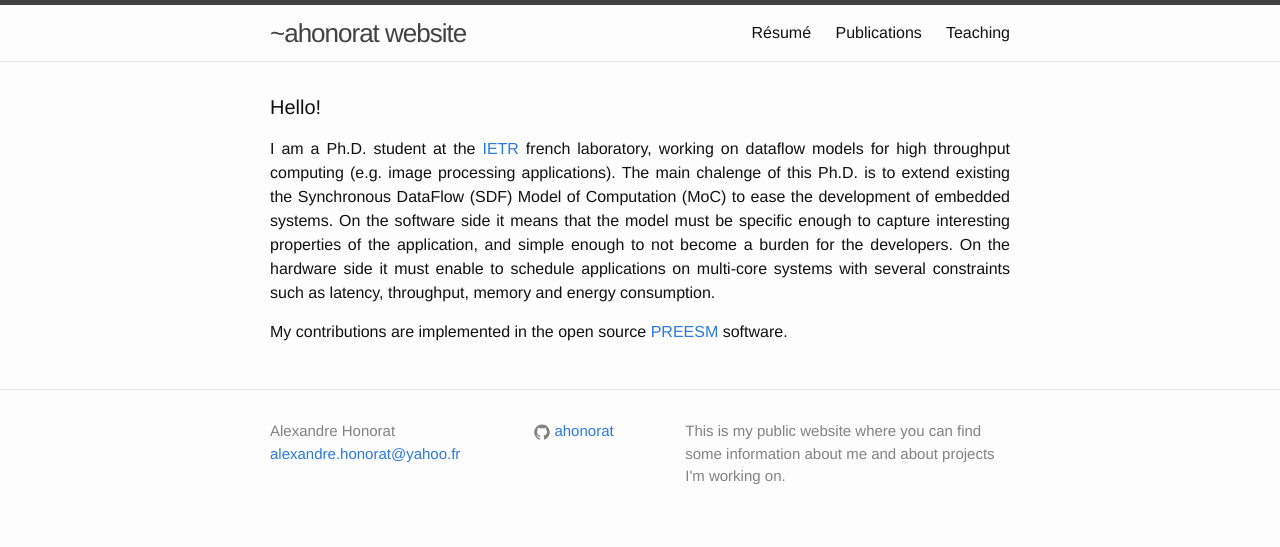
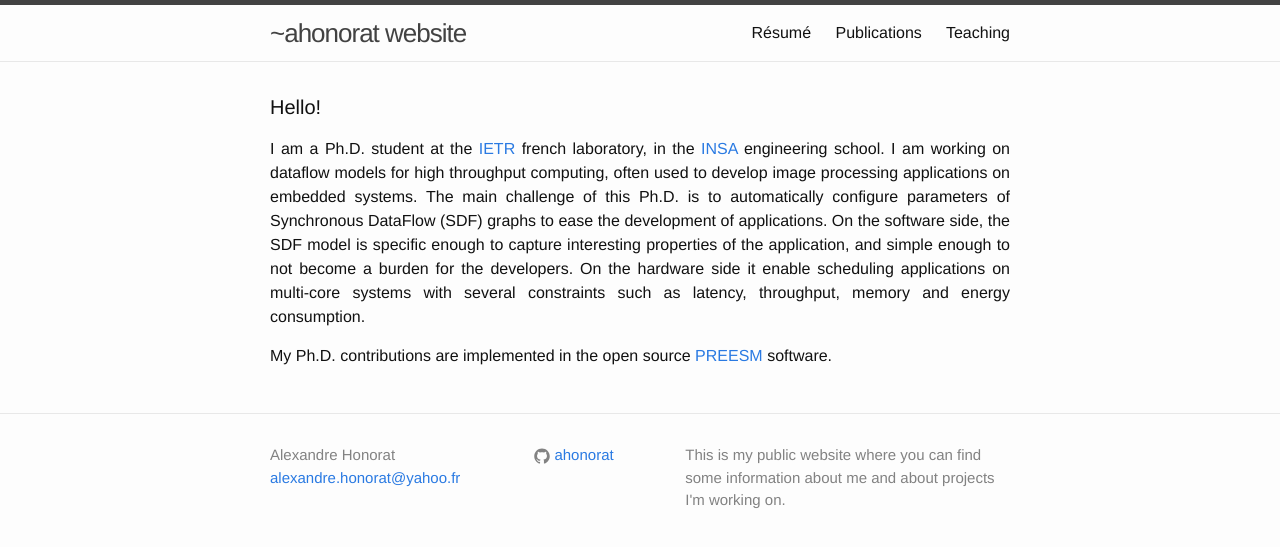
Before and after one commit to ahonorat/ahonorat.github.io, a Jekyll site: the page built from index.html, in a window 1280 px wide. Shown: the top 547 px of the page. Built offline with Jekyll 4.4.1, drawn with Linux system fonts in a browser that asks for light colours.

Commit message:
Fix home page PhD presentation

```diff
--- a/_config.yml
+++ b/_config.yml
@@ -14,7 +14,7 @@ description: > # this means to ignore newlines until "baseurl:"
   This is my public website where you can find some information
   about me and about projects I'm working on.
 baseurl: "" # the subpath of your site, e.g. /blog
-url: "http://ahonorat.github.io" # the base hostname & protocol for your site
+url: "https://ahonorat.github.io" # the base hostname & protocol for your site
 github_username:  ahonorat
 
 # Build settings
--- a/index.html
+++ b/index.html
@@ -7,15 +7,14 @@ layout: default
   <h1 class="page-heading">Hello!</h1>
 
   <p align="justify">
-    I am a Ph.D. student at the <a href="https://www.ietr.fr/">IETR</a> french laboratory,
-    working on dataflow models for high throughput computing (e.g. image processing applications).
-    The main chalenge of this Ph.D. is to extend existing the Synchronous DataFlow (SDF) Model of Computation (MoC) to ease the development of embedded systems.
-    On the software side it means that the model must be specific enough to capture interesting properties of the application, and simple enough to not become a burden for the developers.
-    On the hardware side it must enable to schedule applications on multi-core systems with several constraints such as latency, throughput, memory and energy consumption.
+    I am a Ph.D. student at the <a href="https://www.ietr.fr/">IETR</a> french laboratory, in the <a href="https://www.insa-rennes.fr/">INSA</a> engineering school.
+    I am working on dataflow models for high throughput computing, often used to develop image processing applications on embedded systems.
+    The main challenge of this Ph.D. is to automatically configure parameters of Synchronous DataFlow (SDF) graphs to ease the development of applications.
+    On the software side, the SDF model is specific enough to capture interesting properties of the application, and simple enough to not become a burden for the developers.
+    On the hardware side it enable scheduling applications on multi-core systems with several constraints such as latency, throughput, memory and energy consumption.
   </p>
   <p align="justify">
-    My contributions are implemented in the open source <a href="https://preesm.github.io">PREESM</a> software.
+    My Ph.D. contributions are implemented in the open source <a href="https://preesm.github.io">PREESM</a> software.
   </p>
 
-
 </div>
```
